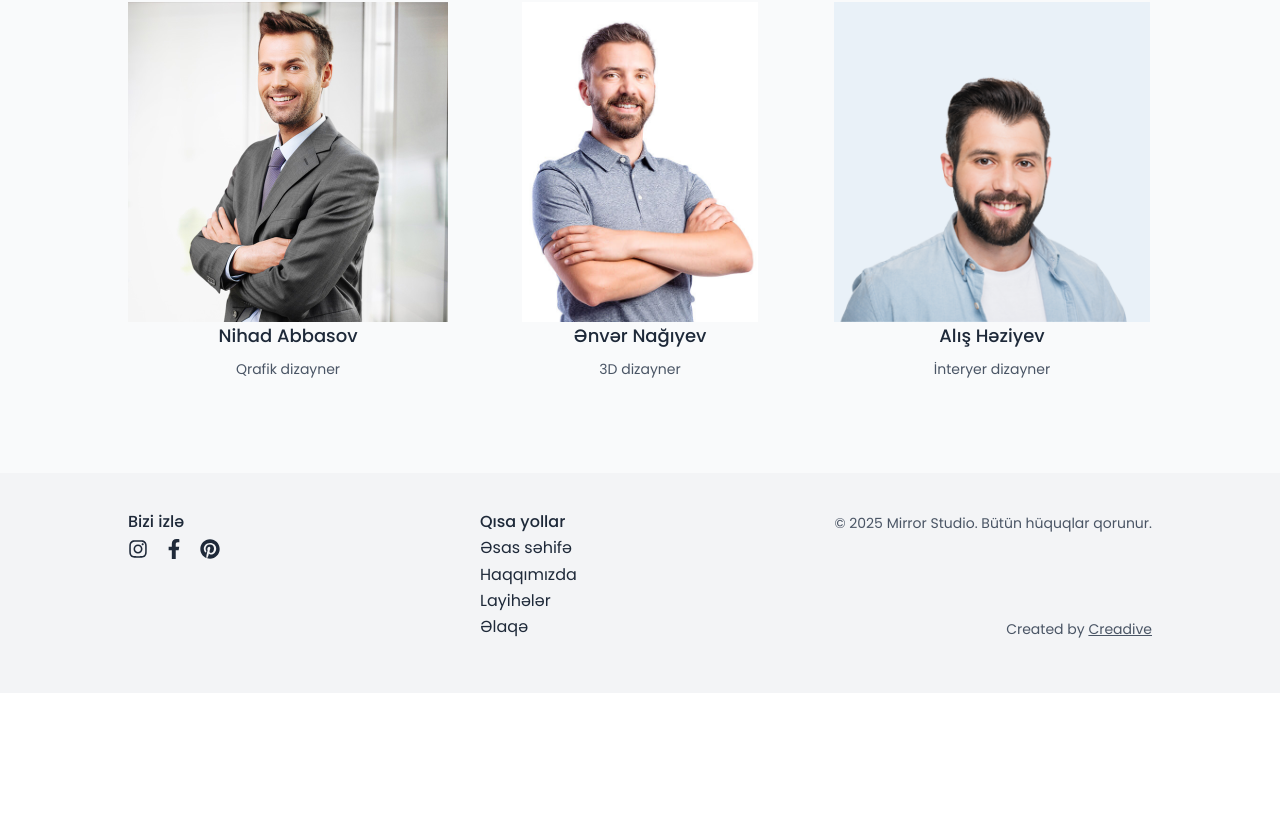
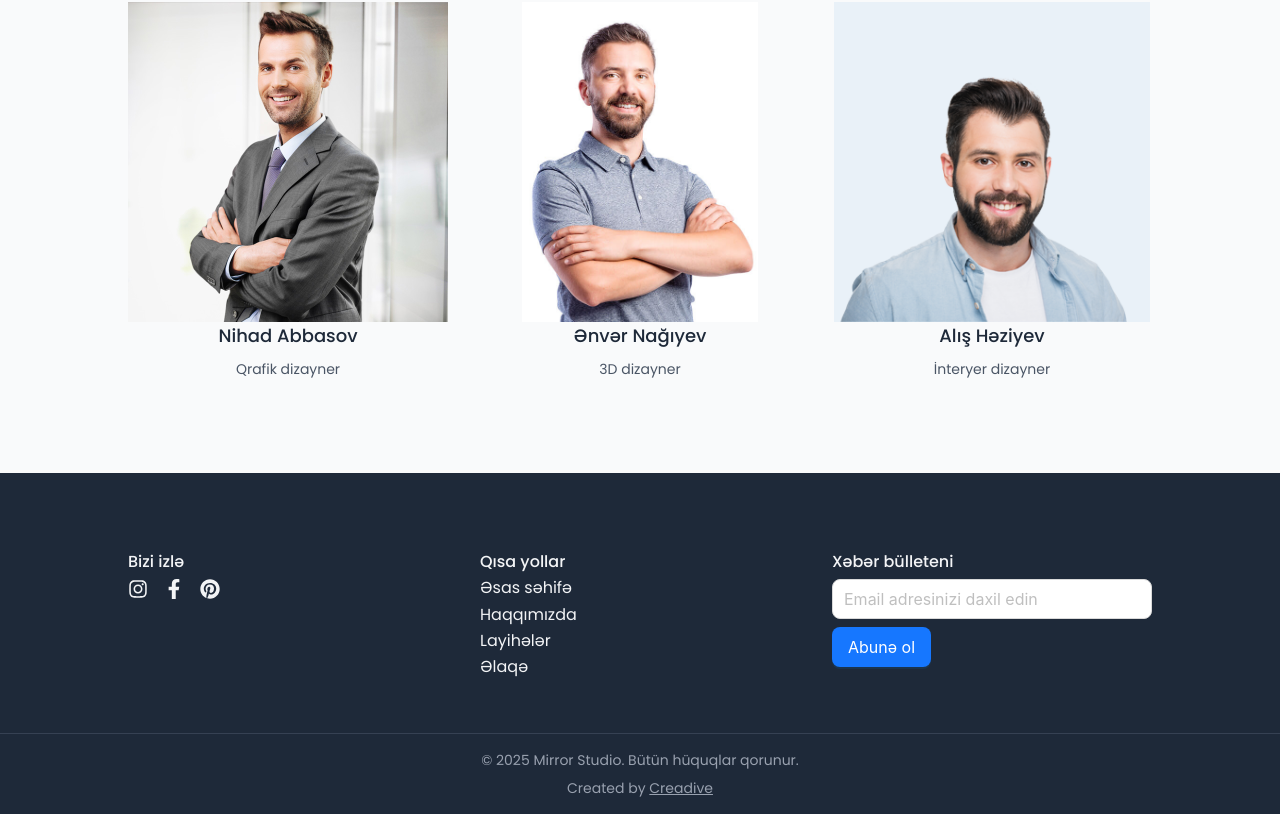
Before and after one commit to nihad-abbasov/mirror, a Next.js app: page /about in a window 1280 px wide. Shown: the part 1767-2581 px from the top of the page. Before the commit the page ends 2460 px from the top, so only its background shows below. Built offline with nearby package versions, Linux system fonts and the light colour scheme.

Commit message:
Footer been improved

```diff
--- /dev/null
+++ b/src/components/FooterNewsletter.tsx
@@ -0,0 +1,42 @@
+"use client";
+
+import { Input, Button } from "antd";
+import { useState } from "react";
+
+export const FooterNewsletter = () => {
+  const [email, setEmail] = useState("");
+
+  const handleSubscribe = () => {
+    if (!email) {
+      console.log("Zəhmət olmasa email daxil edin");
+      return;
+    }
+
+    // Placeholder for subscription logic (API call or other logic)
+    console.log(`Təşəkkürlər! ${email} uğurla abunə oldu.`);
+    setEmail("");
+  };
+
+  return (
+    <div className="w-full">
+      <h3 className="font-semibold mb-4">Xəbər bülleteni</h3>
+      <Input
+        type="email"
+        placeholder="Email adresinizi daxil edin"
+        value={email}
+        onChange={(e) => setEmail(e.target.value)}
+        size="large"
+        className="!mb-2"
+      />
+      <Button
+        type="primary"
+        size="large"
+        block
+        onClick={handleSubscribe}
+        className="!w-max"
+      >
+        Abunə ol
+      </Button>
+    </div>
+  );
+};
--- a/src/components/semantic/Footer.tsx
+++ b/src/components/semantic/Footer.tsx
@@ -1,20 +1,18 @@
-// Footer.tsx
 import { FaInstagram, FaFacebookF, FaPinterest } from "react-icons/fa";
+import { FooterNewsletter } from "../FooterNewsletter";
 import Link from "next/link";
-import { JSX } from "react";
 
-interface SocialLink {
-  name: string;
-  url: string;
-  icon: JSX.Element;
-}
+const year: number = new Date().getFullYear();
 
-interface QuickLink {
-  label: string;
-  href: string;
-}
-
-const socialLinks: SocialLink[] = [
+export const Footer = () => {
+  return (
+    <footer className="w-full pt-20 pb-4 bg-gray-800 text-gray-100">
+      <div className="footer_inner myContainer grid grid-cols-1 md:grid-cols-3 gap-8">
+        {/* Social Media */}
+        <nav aria-label="Sosial media">
+          <h3 className="font-semibold mb-4">Bizi izlə</h3>
+          <ul className="flex gap-4">
+            {[
               {
                 name: "Instagram",
                 url: "https://www.instagram.com/mirror.cgi",
@@ -30,32 +28,13 @@ const socialLinks: SocialLink[] = [
                 url: "https://pinterest.com",
                 icon: <FaPinterest />,
               },
-];
-
-const quickLinks: QuickLink[] = [
-  { label: "Əsas səhifə", href: "/" },
-  { label: "Haqqımızda", href: "/about" },
-  { label: "Layihələr", href: "/projects" },
-  { label: "Əlaqə", href: "/contact" },
-];
-
-const year: number = new Date().getFullYear();
-
-export const Footer = () => {
-  return (
-    <footer className="w-full py-10 bg-gray-100 text-gray-800">
-      <div className="footer_inner myContainer grid grid-cols-1 md:grid-cols-3 gap-8">
-        {/* Social Media */}
-        <nav aria-label="Sosial media">
-          <h3 className="font-semibold mb-4">Bizi izlə</h3>
-          <ul className="flex gap-4">
-            {socialLinks.map(({ name, url, icon }) => (
+            ].map(({ name, url, icon }) => (
               <li key={name}>
                 <a
                   href={url}
                   target="_blank"
                   rel="noopener noreferrer"
-                  className="text-xl hover:text-gray-600 transition-colors duration-200"
+                  className="text-xl hover:text-gray-400 transition-colors duration-200"
                   aria-label={name}
                 >
                   {icon}
@@ -67,13 +46,18 @@ export const Footer = () => {
 
         {/* Quick Links */}
         <nav aria-label="Footer navigation">
-          <h3 className="font-semibold mb-4">Qısa yollar</h3>
+          <h3 className="font-semibold mb-6">Qısa yollar</h3>
           <ul className="space-y-2">
-            {quickLinks.map((link) => (
+            {[
+              { label: "Əsas səhifə", href: "/" },
+              { label: "Haqqımızda", href: "/about" },
+              { label: "Layihələr", href: "/projects" },
+              { label: "Əlaqə", href: "/contact" },
+            ].map((link) => (
               <li key={link.href}>
                 <Link
                   href={link.href}
-                  className="hover:text-gray-600 transition-colors duration-200"
+                  className="hover:text-gray-400 transition-colors duration-200"
                 >
                   {link.label}
                 </Link>
@@ -82,26 +66,27 @@ export const Footer = () => {
           </ul>
         </nav>
 
+        {/* Newsletter subscription */}
+        <FooterNewsletter />
+      </div>
+
       {/* Copyright */}
-        <div className="flex flex-col justify-between md:items-end text-sm text-gray-600">
-          <p className="text-sm">
+      <div className="mt-10 pt-4 border-t border-gray-700 text-center text-sm text-gray-400">
+        <p className="!mb-2">
           &copy; {year} Mirror Studio. Bütün hüquqlar qorunur.
         </p>
-          <p className="text-sm">
+        <p className="!mb-0">
           Created by{" "}
           <Link
-              // TODO: Replace it with new creadive website after its complete
-              // href="https://creadive.az"
             href="https://instagram.com/creadive.az"
             target="_blank"
             rel="noopener noreferrer"
-              className="text-sm underline hover:text-gray-600 transition-colors duration-200"
+            className="underline hover:text-gray-300 transition-colors duration-200"
           >
             Creadive
           </Link>
         </p>
       </div>
-      </div>
     </footer>
   );
 };
```
Lines whose indentation alone changed are shown as unchanged.
